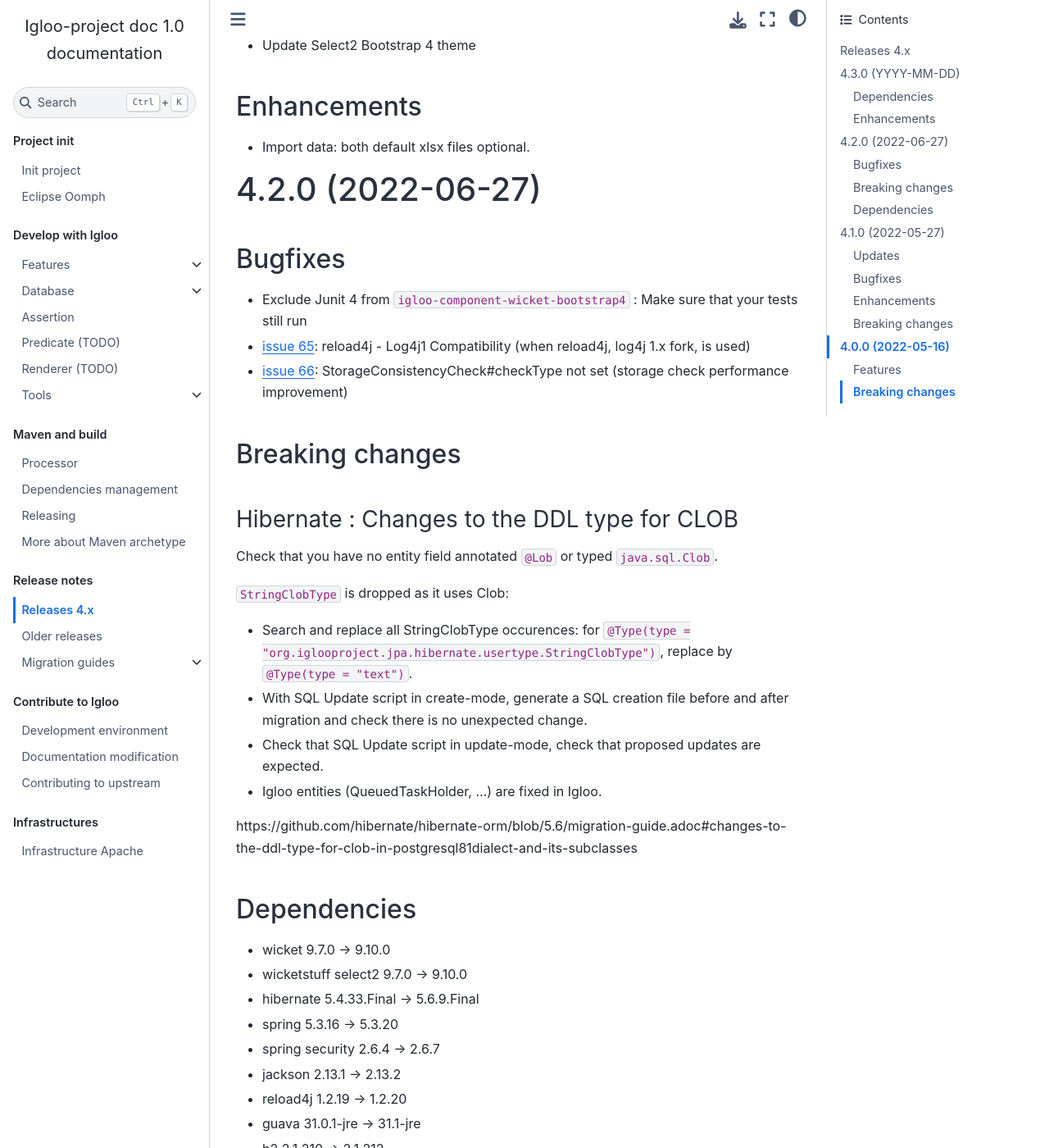
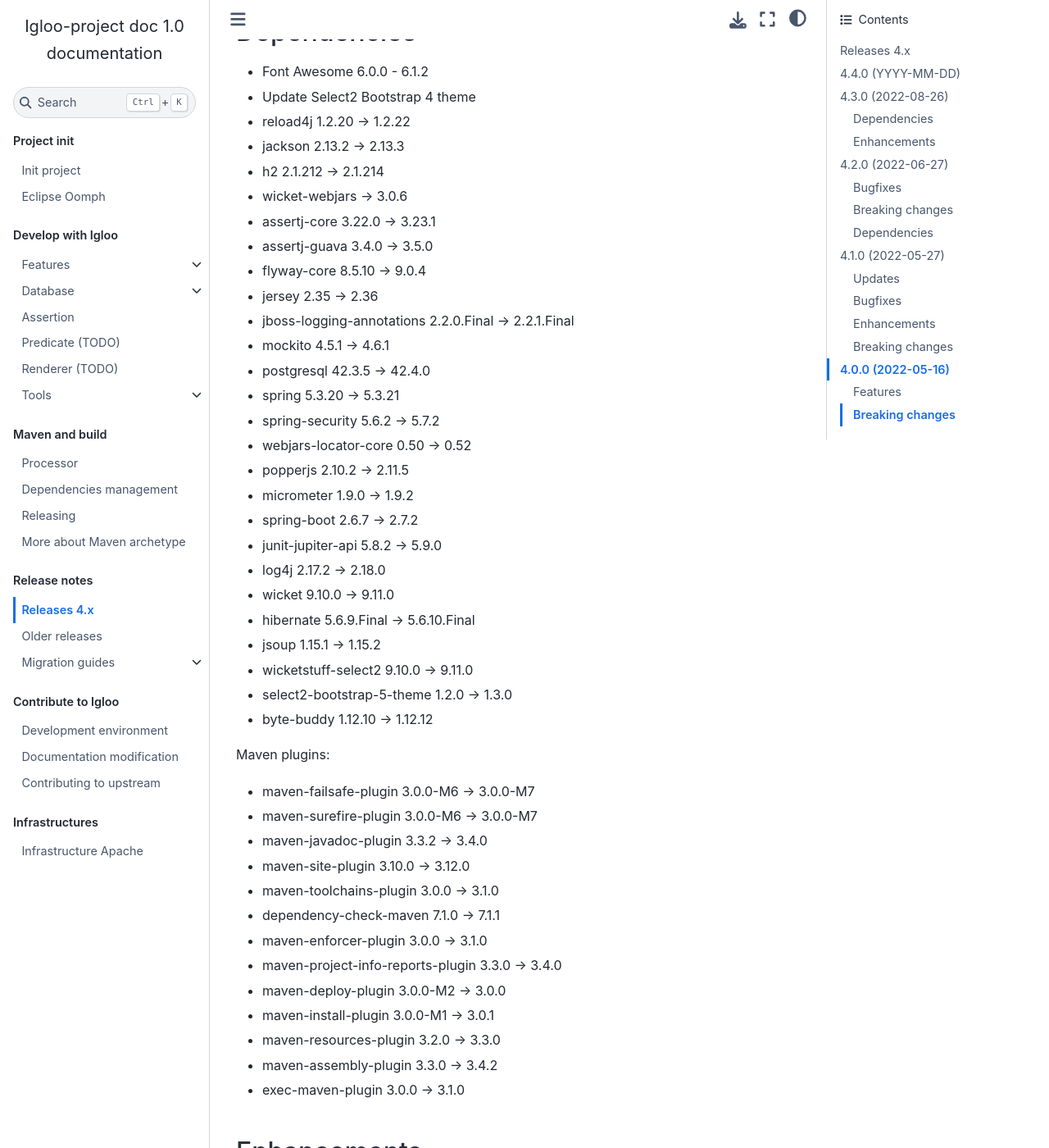
Before and after one commit to igloo-project/igloo-doc, a Sphinx documentation site: the page built from source/release-notes/releases-4.x.md, in a window 1280 px wide and 1400 px high, scrolled down 267 px. Shown: the whole window at 82% size. Built offline with Sphinx 7.4.7 and the Sphinx Book theme 1.1.4, drawn with Linux system fonts in a browser that asks for light colours; some of the changed text lies outside the part shown.

Commit message:
4.3.0 release

```diff
--- a/source/release-notes/releases-4.x.md
+++ b/source/release-notes/releases-4.x.md
@@ -1,17 +1,66 @@
 # Releases 4.x
+
+(v4.4.0)=
+
+# 4.4.0 (YYYY-MM-DD)
 
 (v4.3.0)=
 
-# 4.3.0 (YYYY-MM-DD)
+# 4.3.0 (2022-08-26)
 
 ## Dependencies
 
 * Font Awesome 6.0.0 - 6.1.2
 * Update Select2 Bootstrap 4 theme
 
+* reload4j 1.2.20 -> 1.2.22
+* jackson 2.13.2 -> 2.13.3
+* h2 2.1.212 -> 2.1.214
+* wicket-webjars -> 3.0.6
+* assertj-core 3.22.0 -> 3.23.1
+* assertj-guava 3.4.0 -> 3.5.0
+* flyway-core 8.5.10 -> 9.0.4
+* jersey 2.35 -> 2.36
+* jboss-logging-annotations 2.2.0.Final -> 2.2.1.Final
+* mockito 4.5.1 -> 4.6.1
+* postgresql 42.3.5 -> 42.4.0
+* spring 5.3.20	-> 5.3.21
+* spring-security 5.6.2 -> 5.7.2
+* webjars-locator-core 0.50 -> 0.52
+* popperjs 2.10.2	-> 2.11.5
+* micrometer 1.9.0 -> 1.9.2
+* spring-boot 2.6.7 -> 2.7.2
+* junit-jupiter-api 5.8.2 -> 5.9.0
+* log4j 2.17.2 -> 2.18.0
+* wicket 9.10.0 -> 9.11.0
+* hibernate 5.6.9.Final	-> 5.6.10.Final
+* jsoup 1.15.1 -> 1.15.2
+* wicketstuff-select2 9.10.0 -> 9.11.0
+* select2-bootstrap-5-theme 1.2.0 -> 1.3.0
+* byte-buddy 1.12.10 -> 1.12.12
+
+Maven plugins:
+
+* maven-failsafe-plugin 3.0.0-M6 -> 3.0.0-M7
+* maven-surefire-plugin 3.0.0-M6 -> 3.0.0-M7
+* maven-javadoc-plugin 3.3.2 -> 3.4.0
+* maven-site-plugin 3.10.0 -> 3.12.0
+* maven-toolchains-plugin 3.0.0	-> 3.1.0
+* dependency-check-maven 7.1.0 -> 7.1.1
+* maven-enforcer-plugin 3.0.0	-> 3.1.0
+* maven-project-info-reports-plugin 3.3.0	-> 3.4.0
+* maven-deploy-plugin 3.0.0-M2 -> 3.0.0
+* maven-install-plugin 3.0.0-M1 -> 3.0.1
+* maven-resources-plugin 3.2.0 -> 3.3.0
+* maven-assembly-plugin 3.3.0 -> 3.4.2
+* exec-maven-plugin 3.0.0 -> 3.1.0
+
 ## Enhancements
 
 * Import data: both default xlsx files optional.
+* Utility allowing to transform an email list into a list of notification recipients
+* Utility to retrieve media type from a workbook
+* JPA test case : refactor reference data cleaning
 
 (v4.2.0)=
 
```
